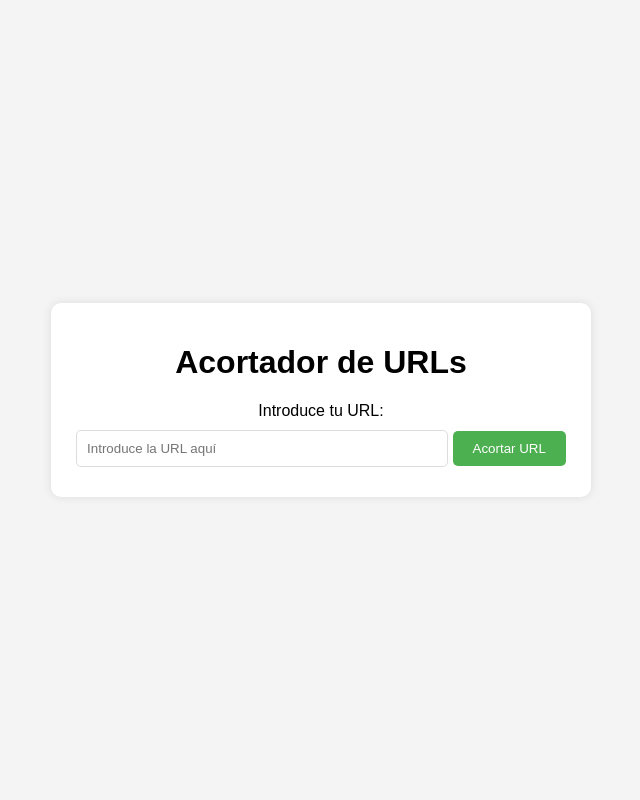
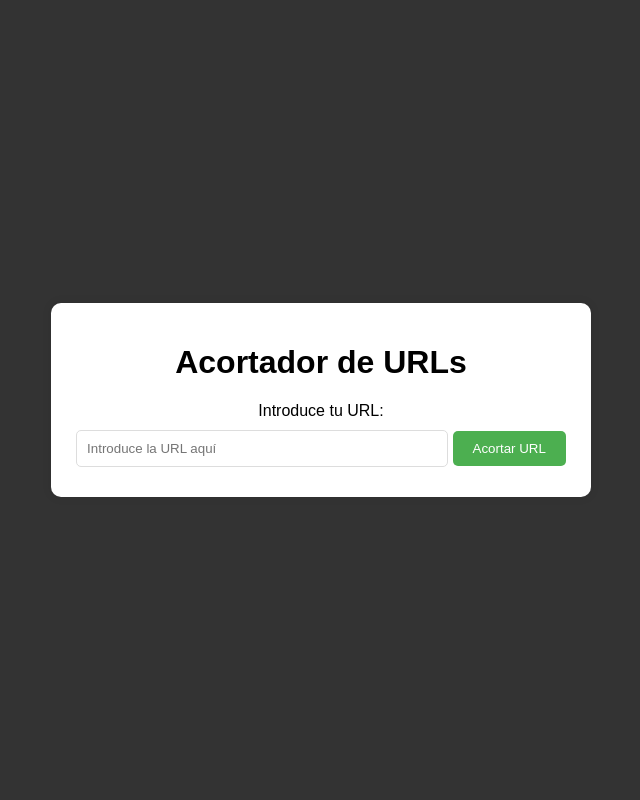
Before and after one commit to sporestudio/web-server, a Flask app: page / in a window 1280 px wide. Shown: the whole page, without its empty margins (319-959 px from the left). Run offline with Flask 3, Linux system fonts and the light colour scheme; parts of the project's set-up code (start-up, migrations or seed data) failed here and were passed over.

Commit message:
style: modify style.css
Modify some rules in the style.css for the Flask app.

```diff
--- a/app/static/style.css
+++ b/app/static/style.css
@@ -1,3 +1,21 @@
+:root {
+
+    /* Palette variables */
+
+    --main-color: #333;
+    --secondary-color: #ffffff;
+    --text-color: #141311;
+    --main-gradient: linear-gradient(135deg, #6a11cb, #2575fc);
+
+    /* Fonts variables */
+
+    --font-main: 'Poppins Thin';
+    --font-submain: 'Poppins Semibold';
+    --font-text: 'Poppins Regular';
+    --font-figure: 'Poppins Light';
+}
+
+
 body {
     font-family: Arial, sans-serif;
     display: flex;
@@ -5,7 +23,7 @@ body {
     align-items: center;
     height: 100vh;
     margin: 0;
-    background-color: #f4f4f4;
+    background-color: var(--main-color);
 }
 
 .container {
```
